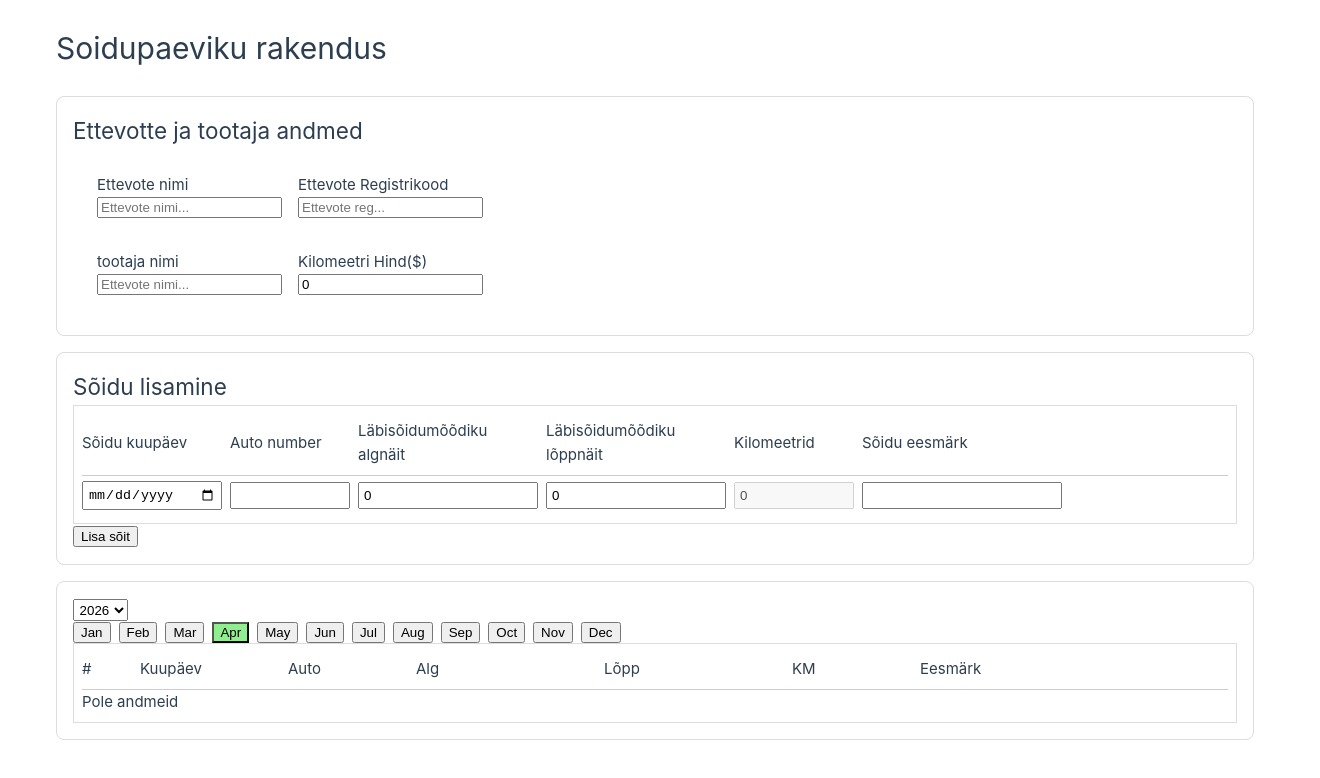
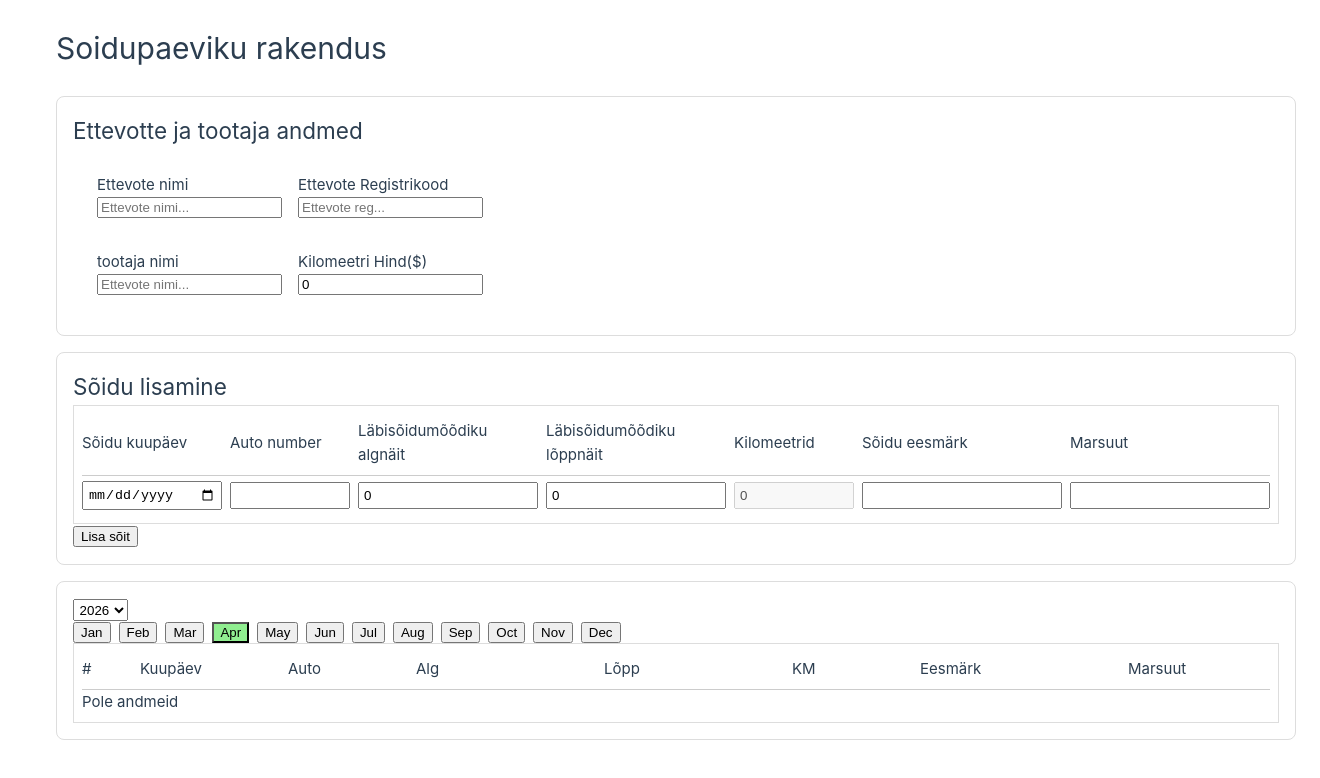
Before and after one commit to RasmusKuusmaa/ACNT, a Vue app: page / in a window 1280 px wide. Shown: the top 778 px of the page, 1320 px wide, since content can reach past the window. Built offline with nearby package versions, Linux system fonts and the light colour scheme; the HTML template or start-up script is replaced by a standard one.

Commit message:
add route to rides

```diff
--- a/src/components/MilageForm.vue
+++ b/src/components/MilageForm.vue
@@ -11,7 +11,8 @@ const form = ref({
   car: '',
   startKm: 0,
   endKm: 0,
-  purpose: ''
+  purpose: '',
+  route: ''
 })
 
 const calculatedKm = computed(() => {
@@ -31,7 +32,8 @@ function submit() {
     car: '',
     startKm: 0,
     endKm: 0,
-    purpose: ''
+    purpose: '',
+    route: ''
   }
 }
 </script>
@@ -48,6 +50,7 @@ function submit() {
         <div>Läbisõidumõõdiku lõppnäit</div>
         <div>Kilomeetrid</div>
         <div>Sõidu eesmärk</div>
+        <div>Marsuut</div>
       </div>
 
       <div class="row">
@@ -57,6 +60,7 @@ function submit() {
         <input v-model.number="form.endKm" type="number" />
         <input :value="calculatedKm" disabled />
         <input v-model="form.purpose" />
+        <input v-model="form.route" type="string"/>
       </div>
     </div>
 
@@ -81,7 +85,7 @@ function submit() {
 
 .row {
   display: grid;
-  grid-template-columns: 140px 120px 180px 180px 120px 200px;
+  grid-template-columns: 140px 120px 180px 180px 120px 200px 200px;
   gap: 0.5rem;
   align-items: center;
   padding: 0.3rem 0;
--- a/src/components/MonthTable.vue
+++ b/src/components/MonthTable.vue
@@ -37,6 +37,7 @@ const filteredRides = computed<Ride[]>(() => {
             <div>Lõpp</div>
             <div>KM</div>
             <div>Eesmärk</div>
+            <div>Marsuut</div>
         </div>
 
         <div class="row" v-for="(r, i) in rides" :key="r.id">
@@ -47,6 +48,7 @@ const filteredRides = computed<Ride[]>(() => {
             <div>{{ r.endKm }}</div>
             <div>{{ r.km }}</div>
             <div>{{ r.purpose }}</div>
+            <div>{{ r.route }}</div>
         </div>
 
         <div v-if="rides.length === 0">
--- a/src/types/Ride.ts
+++ b/src/types/Ride.ts
@@ -6,6 +6,7 @@ export interface Ride {
   endKm: number
   km: number
   purpose: string
+  route: string
 }
 
 export type Stats = {
```
